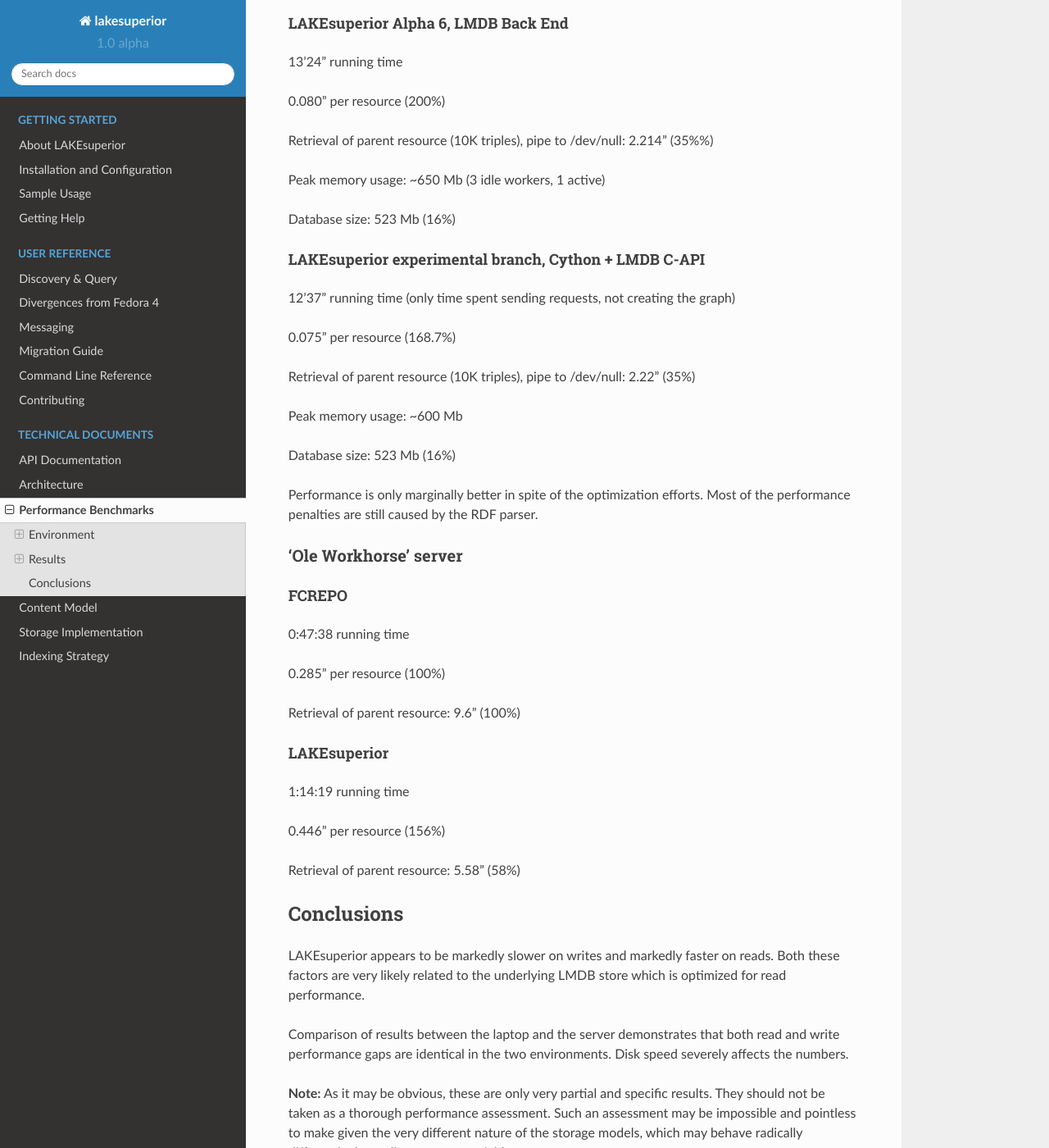
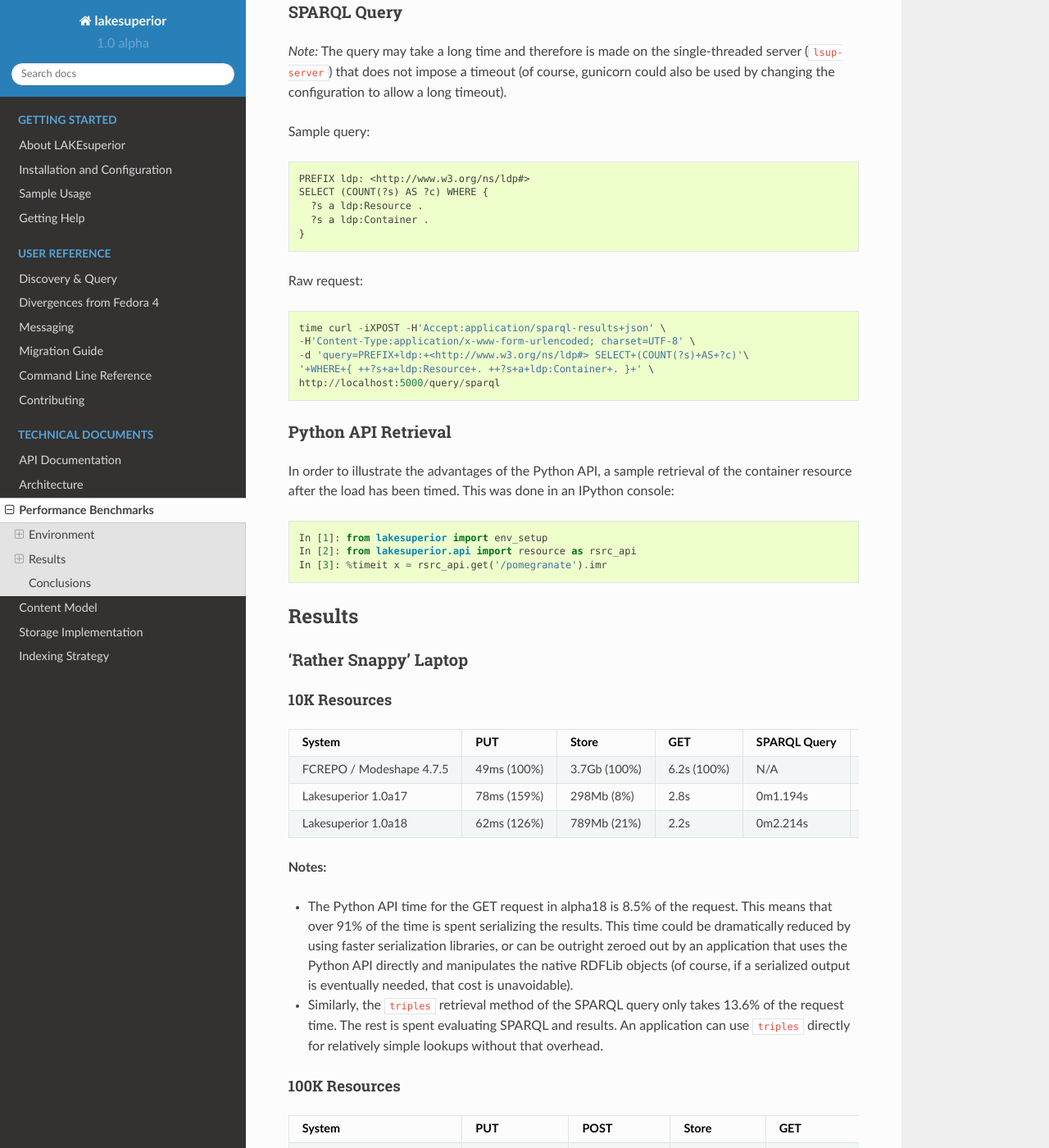
Before and after one commit to scossu/lakesuperior, a Sphinx documentation site: the page built from docs/performance.rst, in a window 1280 px wide and 1400 px high, scrolled down 1610 px. Shown: the whole window at 82% size. Built offline with Sphinx 7.4.7 and the Read the Docs theme 2.0.0, drawn with Linux system fonts in a browser that asks for light colours; formulas are drawn with MathJax 3; some of the changed text lies outside the part shown.

Commit message:
Update documentation.

```diff
--- a/docs/performance.rst
+++ b/docs/performance.rst
@@ -1,5 +1,12 @@
 Performance Benchmark Report
 ============================
+
+The purpose of this document is to provide very broad performance measurements
+and comparison between Lakesuperior and Fedora/Modeshape implementations.
+
+Lakesuperior v1.0a17 and v1.0a18 were taken into consideration. This is because
+of the extensive reworking of the whole architecture and complete rewrite
+of the storage layer, that led to significant performance gains.
 
 Environment
 -----------
@@ -14,6 +21,13 @@
 -  8x Intel(R) Core(TM) i7-8650U CPU @ 1.90GHz
 -  16Gb RAM
 -  SSD
+-  Arch Linux OS
+-  glibc 2.26-11
+-  python 3.7.0
+-  lmdb 0.9.22
+
+The laptop was left alone during the process, but some major applications
+(browser, email client, etc.) were left open.
 
 ‘Ole Workhorse’ server
 ^^^^^^^^^^^^^^^^^^^^^^
@@ -22,21 +36,16 @@
 -  16Gb RAM
 -  Magnetic drive, XXX RPM
 
-Software
-~~~~~~~~
-
--  Arch Linux OS
--  glibc 2.26-11
--  python 3.7.0
--  lmdb 0.9.22
-
 Benchmark script
 ~~~~~~~~~~~~~~~~
 
 `Generator script <../../util/benchmark.py>`__
 
-The script was run with default values: 10,000 children under the same
-parent, PUT requests.
+The script was run with default values: resprectively 10,000 and 100,000
+children under the same parent. PUT and POST requests were tested separately.
+
+The script calculates only the timings used for the PUT or POST requests, not
+counting the time used to generate the graphs.
 
 Data Set
 ~~~~~~~~
@@ -52,6 +61,48 @@
 -  100 triples have an object that is a 64-character random Unicode
    string (50 unique predicates; 100 unique objects).
 
+LDP Data Retrieval
+~~~~~~~~~~~~~~~~~~
+
+REST API request::
+
+   time curl http://localhost:8000/ldp/pomegranate > /dev/null
+
+SPARQL Query
+~~~~~~~~~~~~
+
+*Note:* The query may take a long time and therefore is made on the
+single-threaded server (``lsup-server``) that does not impose a timeout (of
+course, gunicorn could also be used by changing the configuration to allow a
+long timeout).
+
+Sample query::
+
+   PREFIX ldp: <http://www.w3.org/ns/ldp#>
+   SELECT (COUNT(?s) AS ?c) WHERE {
+     ?s a ldp:Resource .
+     ?s a ldp:Container .
+   }
+
+Raw request::
+
+   time curl -iXPOST -H'Accept:application/sparql-results+json' \
+   -H'Content-Type:application/x-www-form-urlencoded; charset=UTF-8' \
+   -d 'query=PREFIX+ldp:+<http://www.w3.org/ns/ldp#> SELECT+(COUNT(?s)+AS+?c)'\
+   '+WHERE+{ ++?s+a+ldp:Resource+. ++?s+a+ldp:Container+. }+' \
+   http://localhost:5000/query/sparql
+
+Python API Retrieval
+~~~~~~~~~~~~~~~~~~~~
+
+In order to illustrate the advantages of the Python API, a sample retrieval of
+the container resource after the load has been timed. This was done in an
+IPython console::
+
+   In [1]: from lakesuperior import env_setup
+   In [2]: from lakesuperior.api import resource as rsrc_api
+   In [3]: %timeit x = rsrc_api.get('/pomegranate').imr
+
 Results
 -------
 
@@ -60,92 +111,83 @@
 ‘Rather Snappy’ Laptop
 ~~~~~~~~~~~~~~~~~~~~~~
 
-FCREPO/Modeshape 4.7.5
-^^^^^^^^^^^^^^^^^^^^^^
+10K Resources
+^^^^^^^^^^^^^
 
-6'40" running time (only time spent sending requests, not creating the graph)
+=========================  ============  ============  ============  ============  ================
+System                     PUT           Store         GET           SPARQL Query  Py-API retrieval
+=========================  ============  ============  ============  ============  ================
+FCREPO / Modeshape 4.7.5   49ms (100%)   3.7Gb (100%)  6.2s (100%)   N/A           N/A
+Lakesuperior 1.0a17        78ms (159%)   298Mb (8%)    2.8s          0m1.194s      Not measured
+Lakesuperior 1.0a18        62ms (126%)   789Mb (21%)   2.2s          0m2.214s      66ms
+=========================  ============  ============  ============  ============  ================
 
-0.040" per resource (100%—reference point)
+**Notes:**
 
-3.4M triples total in repo at the end of the process
+- The Python API time for the GET request in alpha18 is 8.5% of the request.
+  This means that over 91% of the time is spent serializing the results.
+  This time could be dramatically reduced by using faster serialization
+  libraries, or can be outright zeroed out by an application that uses the
+  Python API directly and manipulates the native RDFLib objects (of course, if
+  a serialized output is eventually needed, that cost is unavoidable).
+- Similarly, the ``triples`` retrieval method of the SPARQL query only takes
+  13.6% of the request time. The rest is spent evaluating SPARQL and results.
+  An application can use ``triples`` directly for relatively simple lookups
+  without that overhead.
 
-Retrieval of parent resource (~10000 triples), pipe to /dev/null: 6.22"
-(100%)
+100K Resources
+^^^^^^^^^^^^^^
 
-Peak memory usage: 2.47Gb
+=========================  ===============  =============  =============  ===============  ============  ================
+System                     PUT              POST           Store          GET              Query         Py-API retrieval
+=========================  ===============  =============  =============  ===============  ============  ================
+FCREPO / Modeshape 4.7.5   500ms* (100%)    38ms (100%)    13Gb (100%)    2m6.7s (100%)    N/A           N/A
+Lakesuperior 1.0a17        104ms (21%)      104ms (273%)   5.3Gb (40%)    0m17.0s (13%)    0m12.481s     3810ms
+Lakesuperior 1.0a18        79ms (15%)       79ms  (207%)   7.5Gb (58%)    0m14.2s (11%)    0m4.214s**    905ms
+=========================  ===============  =============  =============  ===============  ============  ================
 
-Database size: 3.7 Gb
+\* POST was stopped at 50K resources. From looking at ingest timings over time
+we can easily infer that ingest time would further increase. This is the
+manifestation of the "many members" issue. The "Store" value is for the PUT
+operation which ran regularly with 100K resources.
 
-LAKEsuperior Alpha 6, LMDB Back End
-^^^^^^^^^^^^^^^^^^^^^^^^^^^^^^^^^^^
-
-13’24" running time
-
-0.080" per resource (200%)
-
-Retrieval of parent resource (10K triples), pipe to /dev/null: 2.214"
-(35%%)
-
-Peak memory usage: ~650 Mb (3 idle workers, 1 active)
-
-Database size: 523 Mb (16%)
-
-LAKEsuperior experimental branch, Cython + LMDB C-API
-^^^^^^^^^^^^^^^^^^^^^^^^^^^^^^^^^^^
-
-12'37" running time (only time spent sending requests, not creating the graph)
-
-0.075" per resource (168.7%)
-
-Retrieval of parent resource (10K triples), pipe to /dev/null: 2.22"
-(35%)
-
-Peak memory usage: ~600 Mb
-
-Database size: 523 Mb (16%)
-
-Performance is only marginally better in spite of the optimization efforts.
-Most of the performance penalties are still caused by the RDF parser.
+\*\* Timing based on a warm cache. The first query timed at 0m22.2s.
 
 .. _ole-workhorse-server-1:
 
 ‘Ole Workhorse’ server
 ~~~~~~~~~~~~~~~~~~~~~~
 
-FCREPO
-^^^^^^
+10K Resources
+^^^^^^^^^^^^^
 
-0:47:38 running time
-
-0.285" per resource (100%)
-
-Retrieval of parent resource: 9.6" (100%)
-
-LAKEsuperior
-^^^^^^^^^^^^
-
-1:14:19 running time
-
-0.446" per resource (156%)
-
-Retrieval of parent resource: 5.58" (58%)
+=========================  ==============  ==============  ==============  ==============  ==================
+System                     PUT             Store           GET             SPARQL Query    Py-API retrieval
+=========================  ==============  ==============  ==============  ==============  ==================
+FCREPO / Modeshape 4.7.5   285ms (100%)    3.7Gb (100%)    9.6s (100%)     N/A             N/A
+Lakesuperior 1.0a17        446ms           298Mb           5.6s (58%)      0m1.194s        Not measured
+Lakesuperior 1.0a18        Not measured    Not measured    Not measured    Not measured    Not measured
+=========================  ==============  ==============  ==============  ==============  ==================
 
 Conclusions
 -----------
 
-LAKEsuperior appears to be markedly slower on writes and markedly faster
+Lakesuperior appears to be markedly slower on writes and markedly faster
 on reads. Both these factors are very likely related to the underlying
 LMDB store which is optimized for read performance.
 
+In a real-world application scenario, in which a client may perform multiple
+reads before and after storing resources, the write performance gap may
+decrease. A Python application using the Python API for querying and writing
+would experience a dramatic improvement in reading timings, and somewhat in
+write timings.
+
 Comparison of results between the laptop and the server demonstrates
-that both read and write performance gaps are identical in the two
-environments. Disk speed severely affects the numbers.
+that both read and write performance ratios between repository systems are
+identical in the two environments.
 
-**Note:** As it may be obvious, these are only very partial and specific
+As it may be obvious, these are only very partial and specific
 results. They should not be taken as a thorough performance assessment.
 Such an assessment may be impossible and pointless to make given the
 very different nature of the storage models, which may behave radically
 differently depending on many variables.
-
-Also, this benchmark does not count all the collateral efficienciy advantages
-of the
```
Also changed, not shown: docs/about.rst (+8 -7 lines), docs/fcrepo4_deltas.rst (+20 -2 lines), docs/indexing_strategy.rst (+35 -10 lines).
